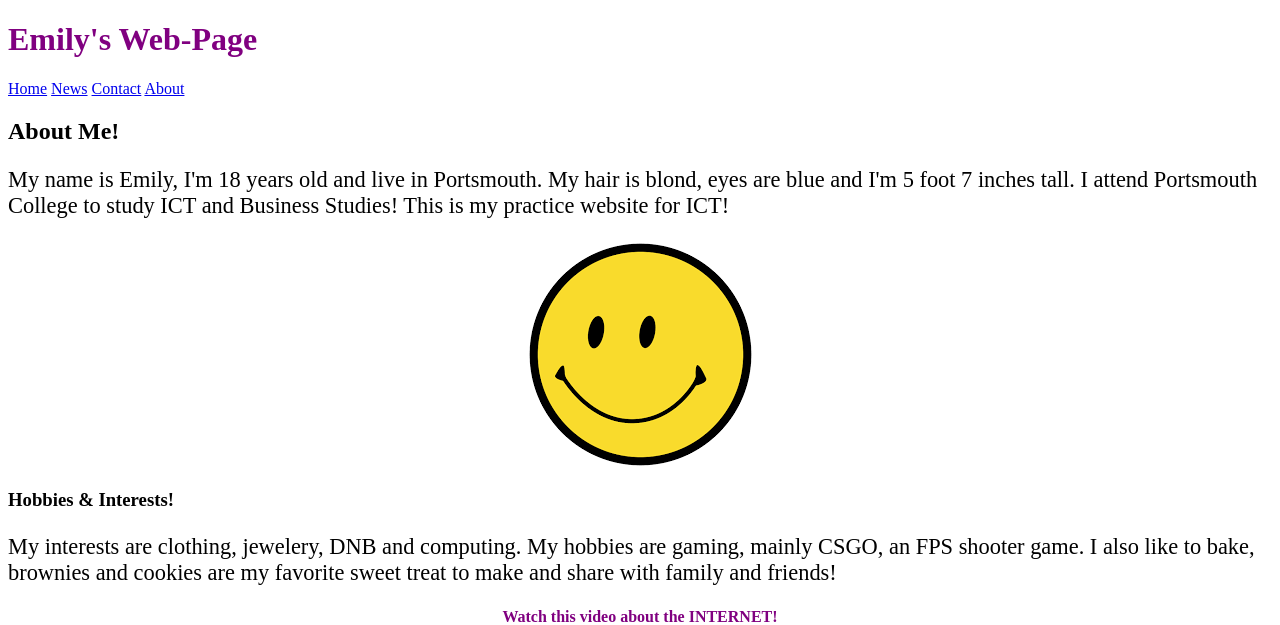
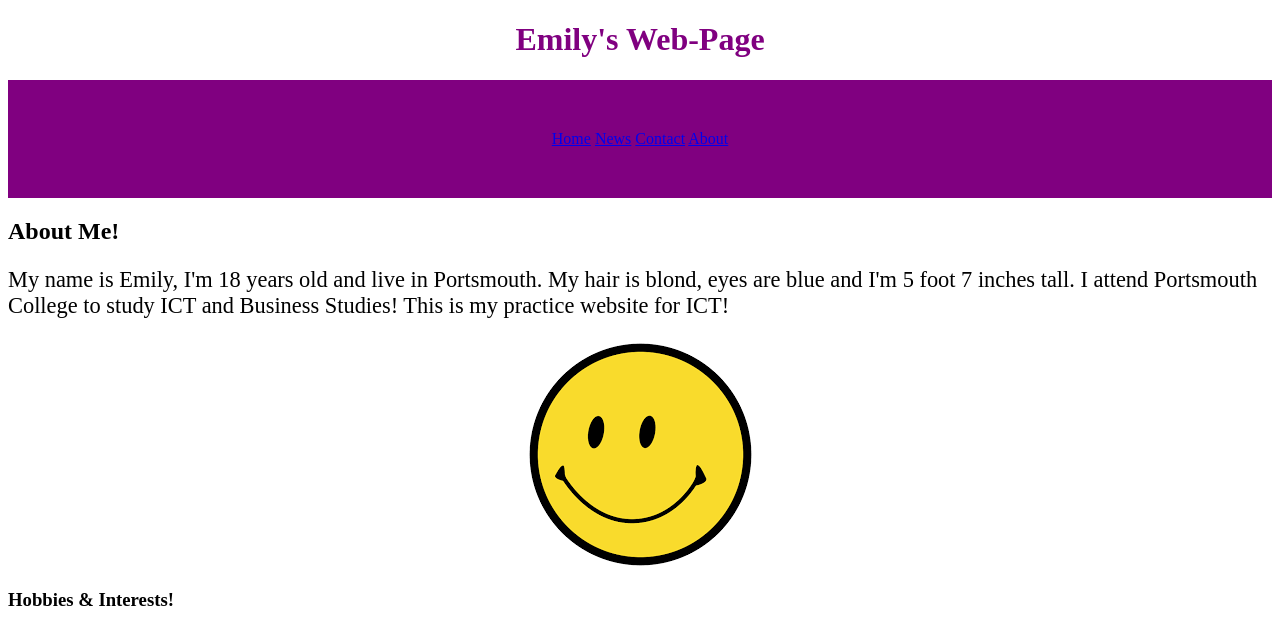
Before and after one commit to bigemlil/website, a plain HTML site: page index.html in a window 1280 px wide. Shown: the top 625 px of the page. Drawn offline with Linux system fonts and the light colour scheme.

Commit message:
Add files via upload

```diff
--- a/index.html
+++ b/index.html
@@ -9,26 +9,34 @@ h4 {color: purple;}
 p {color: black;
 font-size: 140%}
 
-nav {backgroudcolor: red;}
+nav {background: purple;
+	padding: 50px;
+	color: white;
+	font-size: 120%
+	text-align: center;
+}
 
 </style>
 <html>
 <head>
 
+<center>
 <h1>Emily's Web-Page</h1>
+</center>
+
 <title>ICT Test Page</title>
 
 </head>
 
 <nav>
-
+<center>
 <div class="topnav">
   <a class="active" href="#home">Home</a>
-  <a href="https://www.bbc.co.uk/news">News</a>
+  <a href="#news">News</a>
   <a href="#contact">Contact</a>
   <a href="#about">About</a>
 </div>
-
+</center>
 </nav>
 
 <body>
```
